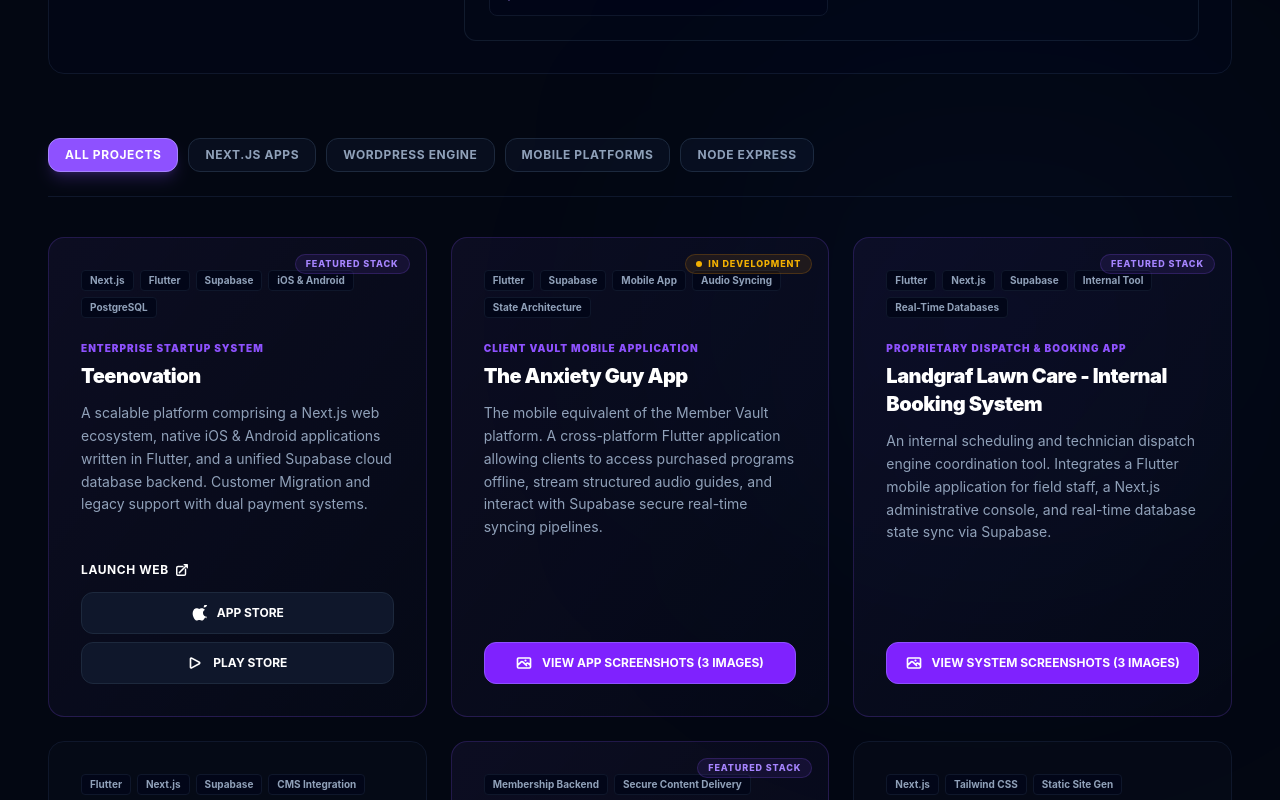
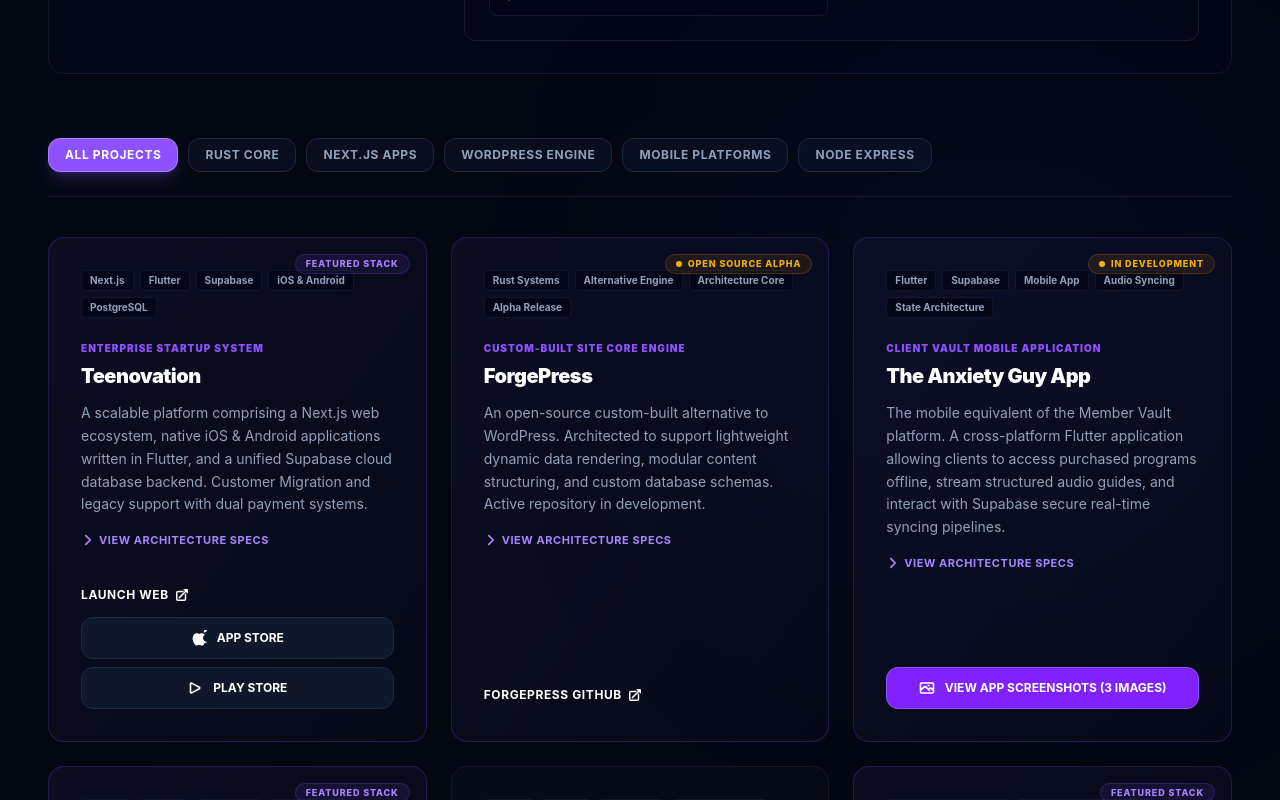
Before and after one commit to AZBrandCanada/portfolio, a Next.js app: page / in a window 1280 px wide. Shown: the part 860-1660 px from the top of the page. Built offline with nearby package versions, Linux system fonts and the light colour scheme.

Commit message:
Update index.js

```diff
--- a/pages/index.js
+++ b/pages/index.js
@@ -1,6 +1,172 @@
 import { useState, useEffect } from 'react';
 import Head from 'next/head';
 
+// ==================== REUSABLE SYSTEM CARD COMPONENT ====================
+function ProjectCard({ project, imageCounts, onGalleryClick }) {
+  const [showSpecs, setShowSpecs] = useState(false);
+
+  return (
+    <div
+      className={`group relative bg-slate-900/20 border rounded-2xl p-6 md:p-8 flex flex-col justify-between transition-all duration-300 hover:-translate-y-1 hover:border-slate-800 accent-glow-card ${
+        project.featured
+          ? 'border-violet-500/20 bg-gradient-to-br from-violet-500/5 to-transparent'
+          : 'border-slate-900'
+      }`}
+    >
+      {/* Featured Badge or In-Development / Alpha Status Label */}
+      {project.status ? (
+        <div className="absolute top-4 right-4 bg-amber-500/10 text-amber-400 text-[9px] px-2.5 py-0.5 rounded-full font-extrabold uppercase tracking-widest border border-amber-500/20 flex items-center gap-1.5 animate-pulse">
+          <span className="h-1.5 w-1.5 rounded-full bg-amber-400"></span>
+          {project.status}
+        </div>
+      ) : project.featured ? (
+        <div className="absolute top-4 right-4 bg-violet-500/10 text-violet-400 text-[9px] px-2.5 py-0.5 rounded-full font-extrabold uppercase tracking-widest border border-violet-500/20">
+          Featured Stack
+        </div>
+      ) : null}
+
+      <div>
+        {/* Category Badging */}
+        <div className="flex flex-wrap gap-1.5 mb-4">
+          {project.tags.map((tag, tagIdx) => (
+            <span
+              key={tagIdx}
+              className="bg-slate-950 text-slate-400 text-[10px] font-bold px-2 py-0.5 rounded border border-slate-900"
+            >
+              {tag}
+            </span>
+          ))}
+        </div>
+
+        <span className="text-[10px] font-black tracking-widest text-violet-500 uppercase">
+          {project.subtitle}
+        </span>
+
+        <h3 className="text-xl font-black text-white tracking-tight mt-1 mb-3 group-hover:text-violet-400 transition-colors">
+          {project.title}
+        </h3>
+
+        <p className="text-slate-400 text-sm leading-relaxed mb-4">
+          {project.desc}
+        </p>
+
+        {/* ==================== EXPANDABLE TECHNICAL ARCHITECTURE SPEC DRAWER ==================== */}
+        {project.techSpecs && (
+          <div className="mb-4">
+            <button
+              onClick={() => setShowSpecs(!showSpecs)}
+              className="flex items-center gap-1 text-[11px] font-bold uppercase tracking-wider text-violet-400 hover:text-violet-300 transition-colors cursor-pointer select-none"
+            >
+              <svg
+                className={`w-3.5 h-3.5 transition-transform duration-300 ${showSpecs ? 'rotate-90' : ''}`}
+                fill="none" stroke="currentColor" strokeWidth="3" viewBox="0 0 24 24"
+              >
+                <path strokeLinecap="round" strokeLinejoin="round" d="M8.25 4.5l7.5 7.5-7.5 7.5" />
+              </svg>
+              {showSpecs ? "Hide Technical Specs" : "View Architecture Specs"}
+            </button>
+
+            <div
+              className={`transition-all duration-300 overflow-hidden ${
+                showSpecs ? 'max-h-72 mt-3 opacity-100' : 'max-h-0 opacity-0 pointer-events-none'
+              }`}
+            >
+              <ul className="bg-slate-950/80 border border-slate-900 rounded-xl p-4 space-y-2.5 font-mono text-[10px] text-slate-300 leading-relaxed max-h-64 overflow-y-auto">
+                {project.techSpecs.map((spec, specIdx) => {
+                  const parts = spec.split(':');
+                  return (
+                    <li key={specIdx} className="flex gap-2">
+                      <span className="text-violet-400 font-bold flex-shrink-0">›</span>
+                      <span>
+                        <strong className="text-slate-100">{parts[0]}:</strong>{parts.slice(1).join(':')}
+                      </span>
+                    </li>
+                  );
+                })}
+              </ul>
+            </div>
+          </div>
+        )}
+      </div>
+
+      {/* ==================== ADAPTIVE LINK CONTROLS ==================== */}
+      <div className="flex flex-col gap-2 mt-4">
+        {project.links.map((link, linkIdx) => {
+          // 1. App Store Layout Button
+          if (link.type === 'appstore') {
+            return (
+              <a
+                key={linkIdx}
+                href={link.url}
+                target="_blank"
+                rel="noopener noreferrer"
+                className="flex items-center justify-center gap-2.5 w-full bg-slate-900 border border-slate-800 hover:border-violet-500/30 text-white font-bold text-xs uppercase py-3 rounded-xl transition-all hover:bg-slate-850"
+              >
+                <svg className="w-4 h-4 fill-current text-white" viewBox="0 0 170 170">
+                  <path d="M150.37 130.25c-2.45 5.66-5.35 10.87-8.71 15.66-4.58 6.53-8.33 11.05-11.22 13.56-4.48 4.12-9.28 6.23-14.42 6.35-3.69 0-8.14-1.05-13.32-3.18-5.19-2.12-9.97-3.17-14.34-3.17-4.58 0-9.49 1.05-14.75 3.17-5.26 2.13-9.5 3.24-12.74 3.35-4.37.13-9.13-1.9-14.28-6.07-3.47-2.91-7.44-7.73-11.91-14.47-11.52-17.55-17.28-36.42-17.28-56.6 0-15.66 4.03-28.74 12.08-39.22 8.06-10.48 18.04-15.82 29.95-16.03 4.81 0 10.02 1.48 15.61 4.43 5.59 2.96 9.68 4.43 12.28 4.43 2.13 0 6.04-1.39 11.75-4.18 5.7-2.79 10.8-4.1 15.31-3.92 14.54.54 25.7 5.92 33.48 16.14-13.98 8.44-20.8 19.98-20.48 34.61.32 11.39 4.6 20.9 12.83 28.53 8.24 7.62 17.7 11.66 28.38 12.11-2.02 5.86-4.54 11.72-7.55 17.58zm-15.11-105.7c0-11.29 4.14-21.36 12.43-30.22 8.51-9.2 18.52-14.07 30.04-14.59.1 1.25.16 2.2.16 2.85 0 10.63-4.12 20.52-12.38 29.66-8.24 9.14-18.15 14.15-29.74 15.04-.32-1.04-.51-1.74-.51-2.74z" />
+                </svg>
+                {link.label}
+              </a>
+            );
+          }
+
+          // 2. Play Store Layout Button
+          if (link.type === 'playstore') {
+            return (
+              <a
+                key={linkIdx}
+                href={link.url}
+                target="_blank"
+                rel="noopener noreferrer"
+                className="flex items-center justify-center gap-2.5 w-full bg-slate-900 border border-slate-800 hover:border-violet-500/30 text-white font-bold text-xs uppercase py-3 rounded-xl transition-all hover:bg-slate-850"
+              >
+                <svg className="w-4 h-4 text-white" fill="none" stroke="currentColor" strokeWidth="2.5" viewBox="0 0 24 24">
+                  <path strokeLinecap="round" strokeLinejoin="round" d="M5.25 5.653c0-.856.917-1.398 1.667-.986l11.54 6.348a1.125 1.125 0 010 1.971l-11.54 6.347a1.125 1.125 0 01-1.667-.985V5.653z" />
+                </svg>
+                {link.label}
+              </a>
+            );
+          }
+
+          // 3. Dynamic Scan Gallery Button
+          if (link.type === 'gallery') {
+            const count = imageCounts[link.folder] || 0;
+            return (
+              <button
+                key={linkIdx}
+                onClick={() => onGalleryClick(link.folder)}
+                className="flex items-center justify-center gap-2.5 w-full bg-violet-600 hover:bg-violet-500 border border-violet-500 text-white font-bold text-xs uppercase py-3 rounded-xl transition-all cursor-pointer"
+              >
+                <svg className="w-4 h-4 text-white" fill="none" stroke="currentColor" strokeWidth="2.5" viewBox="0 0 24 24">
+                  <path strokeLinecap="round" strokeLinejoin="round" d="M2.25 15.75l5.159-5.159a2.25 2.25 0 013.182 0l5.159 5.159m-1.5-1.5l1.409-1.409a2.25 2.25 0 013.182 0l2.909 2.909m-18 3.75h16.5a1.5 1.5 0 001.5-1.5V6a1.5 1.5 0 00-1.5-1.5H3.75A1.5 1.5 0 002.25 6v12a1.5 1.5 0 001.5 1.5zm10.5-11.25h.008v.008h-.008V8.25zm.375 0a.375.375 0 11-.75 0 .375.375 0 01.75 0z" />
+                </svg>
+                {link.label} ({count} {count === 1 ? 'image' : 'images'})
+              </button>
+            );
+          }
+
+          // 4. Default Live Web Experience
+          return (
+            <a
+              key={linkIdx}
+              href={link.url}
+              target="_blank"
+              rel="noopener noreferrer"
+              className="inline-flex items-center gap-1.5 text-xs font-bold uppercase tracking-wider text-white hover:text-violet-400 transition-colors py-1.5 self-start"
+            >
+              {link.label}
+              <svg className="w-3.5 h-3.5 group-hover:translate-x-0.5 group-hover:-translate-y-0.5 transition-transform" fill="none" stroke="currentColor" strokeWidth="2.5" viewBox="0 0 24 24">
+                <path strokeLinecap="round" strokeLinejoin="round" d="M13.5 6H5.25A2.25 2.25 0 003 8.25v10.5A2.25 2.25 0 005.25 21h10.5A2.25 2.25 0 0018 18.75V10.5m-10.5 6L21 3m0 0h-5.25M21 3v5.25" />
+              </svg>
+            </a>
+          );
+        })}
+      </div>
+    </div>
+  );
+}
+
+// ==================== MAIN PAGE ENTRY POINT ====================
 export default function Portfolio() {
   const [activeFilter, setActiveFilter] = useState('all');
   const [activeMatrixTab, setActiveMatrixTab] = useState('frontend');
@@ -95,6 +261,7 @@
 
   const projectCategories = [
     { id: 'all', label: 'All Projects' },
+    { id: 'rust', label: 'Rust Core' },
     { id: 'nextjs', label: 'Next.js Apps' },
     { id: 'wordpress', label: 'WordPress Engine' },
     { id: 'mobile', label: 'Mobile Platforms' },
@@ -138,6 +305,31 @@
         { type: 'playstore', label: "Play Store", url: "https://play.google.com/store/apps/details?id=com.teenovationhub.teenovation&hl=en-US" }
       ],
       featured: true,
+      techSpecs: [
+        "Client Engine: Next.js frontend utilizing concurrent pre-rendering and dynamic component hydration on Vercel.",
+        "Mobile App: Cross-platform Dart native compiling via Flutter Engine for iOS and Android.",
+        "Data Model: Secure PostgreSQL schemas coordinated with custom Row-Level Security (RLS) layers on Supabase.",
+        "Transactions: Dual payment gateway integration designed to support robust legacy user accounts during migration."
+      ]
+    },
+    {
+      title: "ForgePress",
+      subtitle: "Custom-Built Site Core Engine",
+      desc: "An open-source custom-built alternative to WordPress. Architected to support lightweight dynamic data rendering, modular content structuring, and custom database schemas. Active repository in development.",
+      tags: ["Rust Systems", "Alternative Engine", "Architecture Core", "Alpha Release"],
+      category: "rust",
+      links: [
+        { type: 'web', label: "ForgePress GitHub", url: "https://github.com/AZBrandCanada/ForgePress" }
+      ],
+      featured: true,
+      status: "Open Source Alpha",
+      techSpecs: [
+        "Server Core: Asynchronous axum v0.7 web runtime powered by tokio background task scheduling.",
+        "Plugin Sandbox: WebAssembly Guest Component execution via wasmtime using WIT interface contracts and WASI Preview 2.",
+        "Inline Scripting: Safe embedded scripting runtime using Rhai bindings to filter event hooks dynamically.",
+        "Data Paradigm: Decoupled flat database access leveraging atomic PostgreSQL JSONB block arrays to eliminate N+1 relational query loops.",
+        "Template Engine: Safe MiniJinja parsing written with Pinned, Boxed async futures to resolve recursive stack layout compilation limits."
+      ]
     },
     {
       title: "The Anxiety Guy App",
@@ -149,7 +341,12 @@
         { type: 'gallery', label: "View App Screenshots", folder: "anxietyguy" }
       ],
       featured: true,
-      status: "In Development"
+      status: "In Development",
+      techSpecs: [
+        "Mobile Client: Cross-platform Flutter engine optimized for low-latency media playback and state handling.",
+        "Offline Sync: Local database caching with Supabase remote persistence to keep user recovery milestones synchronized.",
+        "Audio Pipeline: Secure binary token verification to decrypt and stream premium meditation audio guides."
+      ]
     },
     {
       title: "Landgraf Lawn Care - Internal Booking System",
@@ -161,6 +358,11 @@
         { type: 'gallery', label: "View System Screenshots", folder: "landgraf" }
       ],
       featured: true,
+      techSpecs: [
+        "Technician app: Cross-platform Flutter binary coordinating live scheduling coordinates and field job completion trees.",
+        "Console Hub: Administrative web console utilizing Next.js for rapid geo-location dispatch maps and employee assignments.",
+        "Systems Pipeline: Supabase Postgres event queues communicating dynamic status updates to administrative consoles."
+      ]
     },
     {
       title: "Ecobelle - Mobile Booking & CMS App",
@@ -172,6 +374,10 @@
         { type: 'gallery', label: "View App Screenshots", folder: "ecobelle" }
       ],
       featured: false,
+      techSpecs: [
+        "Client App: Flutter GUI integrating clean step-by-step service customizer widgets.",
+        "Sync Architecture: Instant backend CMS state distribution from Next.js server actions straight to mobile clients."
+      ]
     },
     {
       title: "The Anxiety Guy - Member Vault",
@@ -183,6 +389,11 @@
         { type: 'web', label: "Launch Member Vault", url: "https://vault.theanxietyguy.com/" }
       ],
       featured: true,
+      techSpecs: [
+        "App Stack: Node.js Express server utilizing modular dynamic token authentication.",
+        "Access Protection: Dynamic custom integrations tracking product purchases across distinct external eCommerce sites.",
+        "System Delivery: High-bandwidth file encryption safeguarding proprietary therapy video modules and digital PDF worksheets."
+      ]
     },
     {
       title: "Wades Burgers",
@@ -287,6 +498,7 @@
 
   const filteredProjects = projects.filter((project) => {
     if (activeFilter === 'all') return true;
+    if (activeFilter === 'rust') return project.category === 'rust';
     if (activeFilter === 'nextjs') return project.category === 'nextjs' || project.title === 'Teenovation';
     if (activeFilter === 'wordpress') return project.category === 'wordpress';
     if (activeFilter === 'mobile') return project.category === 'mobile';
@@ -413,130 +625,16 @@
           {/* Cards Display Grid */}
           <div className="grid grid-cols-1 md:grid-cols-2 lg:grid-cols-3 gap-6">
             {mounted && filteredProjects.map((project, idx) => (
-              <div
+              <ProjectCard
                 key={idx}
-                className={`group relative bg-slate-900/20 border rounded-2xl p-6 md:p-8 flex flex-col justify-between transition-all duration-300 hover:-translate-y-1 hover:border-slate-800 accent-glow-card ${
-                  project.featured
-                    ? 'border-violet-500/20 bg-gradient-to-br from-violet-500/5 to-transparent'
-                    : 'border-slate-900'
-                }`}
-              >
-                {/* Featured Badge or In-Development Status Label */}
-                {project.status ? (
-                  <div className="absolute top-4 right-4 bg-amber-500/10 text-amber-400 text-[9px] px-2.5 py-0.5 rounded-full font-extrabold uppercase tracking-widest border border-amber-500/20 flex items-center gap-1.5 animate-pulse">
-                    <span className="h-1.5 w-1.5 rounded-full bg-amber-400"></span>
-                    {project.status}
-                  </div>
-                ) : project.featured ? (
-                  <div className="absolute top-4 right-4 bg-violet-500/10 text-violet-400 text-[9px] px-2.5 py-0.5 rounded-full font-extrabold uppercase tracking-widest border border-violet-500/20">
-                    Featured Stack
-                  </div>
-                ) : null}
-
-                <div>
-                  {/* Category Badging */}
-                  <div className="flex flex-wrap gap-1.5 mb-4">
-                    {project.tags.map((tag, tagIdx) => (
-                      <span
-                        key={tagIdx}
-                        className="bg-slate-950 text-slate-400 text-[10px] font-bold px-2 py-0.5 rounded border border-slate-900"
-                      >
-                        {tag}
-                      </span>
-                    ))}
-                  </div>
-
-                  <span className="text-[10px] font-black tracking-widest text-violet-500 uppercase">
-                    {project.subtitle}
-                  </span>
-
-                  <h3 className="text-xl font-black text-white tracking-tight mt-1 mb-3 group-hover:text-violet-400 transition-colors">
-                    {project.title}
-                  </h3>
-
-                  <p className="text-slate-400 text-sm leading-relaxed mb-6">
-                    {project.desc}
-                  </p>
-                </div>
-
-                {/* ==================== ADAPTIVE LINK CONTROLS ==================== */}
-                <div className="flex flex-col gap-2 mt-4">
-                  {project.links.map((link, linkIdx) => {
-                    // 1. App Store Layout Button
-                    if (link.type === 'appstore') {
-                      return (
-                        <a
-                          key={linkIdx}
-                          href={link.url}
-                          target="_blank"
-                          rel="noopener noreferrer"
-                          className="flex items-center justify-center gap-2.5 w-full bg-slate-900 border border-slate-800 hover:border-violet-500/30 text-white font-bold text-xs uppercase py-3 rounded-xl transition-all hover:bg-slate-850"
-                        >
-                          <svg className="w-4 h-4 fill-current text-white" viewBox="0 0 170 170">
-                            <path d="M150.37 130.25c-2.45 5.66-5.35 10.87-8.71 15.66-4.58 6.53-8.33 11.05-11.22 13.56-4.48 4.12-9.28 6.23-14.42 6.35-3.69 0-8.14-1.05-13.32-3.18-5.19-2.12-9.97-3.17-14.34-3.17-4.58 0-9.49 1.05-14.75 3.17-5.26 2.13-9.5 3.24-12.74 3.35-4.37.13-9.13-1.9-14.28-6.07-3.47-2.91-7.44-7.73-11.91-14.47-11.52-17.55-17.28-36.42-17.28-56.6 0-15.66 4.03-28.74 12.08-39.22 8.06-10.48 18.04-15.82 29.95-16.03 4.81 0 10.02 1.48 15.61 4.43 5.59 2.96 9.68 4.43 12.28 4.43 2.13 0 6.04-1.39 11.75-4.18 5.7-2.79 10.8-4.1 15.31-3.92 14.54.54 25.7 5.92 33.48 16.14-13.98 8.44-20.8 19.98-20.48 34.61.32 11.39 4.6 20.9 12.83 28.53 8.24 7.62 17.7 11.66 28.38 12.11-2.02 5.86-4.54 11.72-7.55 17.58zm-15.11-105.7c0-11.29 4.14-21.36 12.43-30.22 8.51-9.2 18.52-14.07 30.04-14.59.1 1.25.16 2.2.16 2.85 0 10.63-4.12 20.52-12.38 29.66-8.24 9.14-18.15 14.15-29.74 15.04-.32-1.04-.51-1.74-.51-2.74z" />
-                          </svg>
-                          {link.label}
-                        </a>
-                      );
-                    }
-
-                    // 2. Play Store Layout Button
-                    if (link.type === 'playstore') {
-                      return (
-                        <a
-                          key={linkIdx}
-                          href={link.url}
-                          target="_blank"
-                          rel="noopener noreferrer"
-                          className="flex items-center justify-center gap-2.5 w-full bg-slate-900 border border-slate-800 hover:border-violet-500/30 text-white font-bold text-xs uppercase py-3 rounded-xl transition-all hover:bg-slate-850"
-                        >
-                          <svg className="w-4 h-4 text-white" fill="none" stroke="currentColor" strokeWidth="2.5" viewBox="0 0 24 24">
-                            <path strokeLinecap="round" strokeLinejoin="round" d="M5.25 5.653c0-.856.917-1.398 1.667-.986l11.54 6.348a1.125 1.125 0 010 1.971l-11.54 6.347a1.125 1.125 0 01-1.667-.985V5.653z" />
-                          </svg>
-                          {link.label}
-                        </a>
-                      );
-                    }
-
-                    // 3. Dynamic Scan Gallery Button
-                    if (link.type === 'gallery') {
-                      const imageList =
-                        link.folder === 'landgraf' ? landgrafImages :
-                        link.folder === 'ecobelle' ? ecobelleImages : anxietyGuyImages;
-                      const count = imageList.length;
-                      return (
-                        <button
-                          key={linkIdx}
-                          onClick={() => openGallery(link.folder)}
-                          className="flex items-center justify-center gap-2.5 w-full bg-violet-600 hover:bg-violet-500 border border-violet-500 text-white font-bold text-xs uppercase py-3 rounded-xl transition-all cursor-pointer"
-                        >
-                          <svg className="w-4 h-4 text-white" fill="none" stroke="currentColor" strokeWidth="2.5" viewBox="0 0 24 24">
-                            <path strokeLinecap="round" strokeLinejoin="round" d="M2.25 15.75l5.159-5.159a2.25 2.25 0 013.182 0l5.159 5.159m-1.5-1.5l1.409-1.409a2.25 2.25 0 013.182 0l2.909 2.909m-18 3.75h16.5a1.5 1.5 0 001.5-1.5V6a1.5 1.5 0 00-1.5-1.5H3.75A1.5 1.5 0 002.25 6v12a1.5 1.5 0 001.5 1.5zm10.5-11.25h.008v.008h-.008V8.25zm.375 0a.375.375 0 11-.75 0 .375.375 0 01.75 0z" />
-                          </svg>
-                          {link.label} ({count} {count === 1 ? 'image' : 'images'})
-                        </button>
-                      );
-                    }
-
-                    // 4. Default Live Web Experience
-                    return (
-                      <a
-                        key={linkIdx}
-                        href={link.url}
-                        target="_blank"
-                        rel="noopener noreferrer"
-                        className="inline-flex items-center gap-1.5 text-xs font-bold uppercase tracking-wider text-white hover:text-violet-400 transition-colors py-1.5 self-start"
-                      >
-                        {link.label}
-                        <svg className="w-3.5 h-3.5 group-hover:translate-x-0.5 group-hover:-translate-y-0.5 transition-transform" fill="none" stroke="currentColor" strokeWidth="2.5" viewBox="0 0 24 24">
-                          <path strokeLinecap="round" strokeLinejoin="round" d="M13.5 6H5.25A2.25 2.25 0 003 8.25v10.5A2.25 2.25 0 005.25 21h10.5A2.25 2.25 0 0018 18.75V10.5m-10.5 6L21 3m0 0h-5.25M21 3v5.25" />
-                        </svg>
-                      </a>
-                    );
-                  })}
-                </div>
-
-              </div>
+                project={project}
+                imageCounts={{
+                  landgraf: landgrafImages.length,
+                  ecobelle: ecobelleImages.length,
+                  anxietyguy: anxietyGuyImages.length
+                }}
+                onGalleryClick={openGallery}
+              />
             ))}
           </div>
         </section>
```
